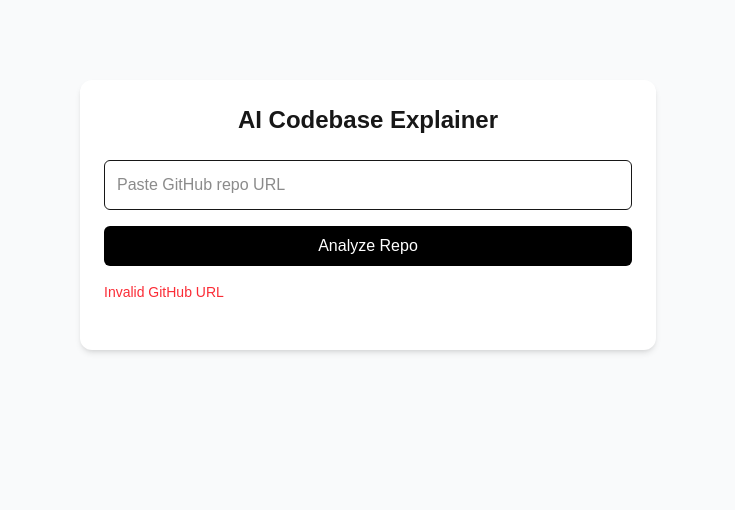
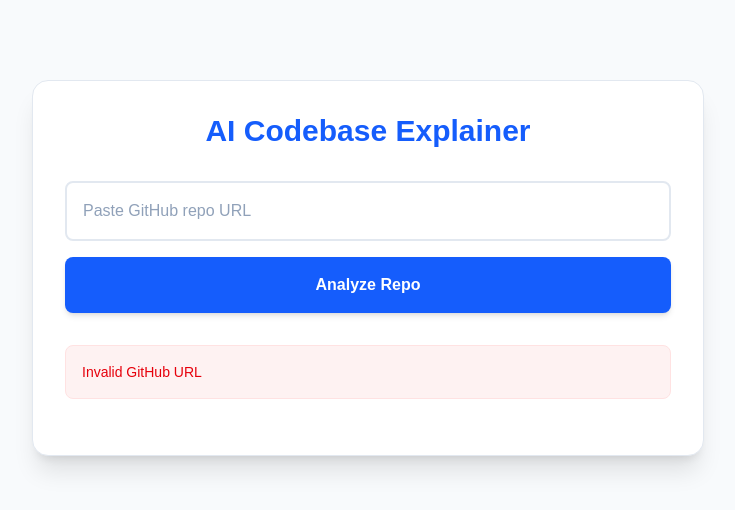
Before and after one commit to saminyc/CodeXplain, a Next.js app: page / in a window 1280 px wide. Both pictures are taken after a click on the button "Analyze Repo". Shown: the top 510 px of the page, without its empty margins (272-1007 px from the left). Built offline with nearby package versions, Linux system fonts and the light colour scheme.

Commit message:
ui: improved readibility and modernize dashboard design

```diff
--- a/app/layout.tsx
+++ b/app/layout.tsx
@@ -26,8 +26,9 @@ export default function RootLayout({
     <html
       lang="en"
       className={`${geistSans.variable} ${geistMono.variable} h-full antialiased`}
+      style={{ colorScheme: 'light' }}
     >
-      <body className="min-h-full flex flex-col">{children}</body>
+      <body className="min-h-full flex flex-col bg-slate-50">{children}</body>
     </html>
   );
 }
--- a/app/page.tsx
+++ b/app/page.tsx
@@ -50,51 +50,74 @@ export default function Home() {
   }
 
   return (
-      <div className="min-h-screen bg-gray-50 flex justify-center items-start pt-20">
-        <div className="w-full max-w-xl bg-white shadow-md rounded-xl p-6">
+      <div className="min-h-screen bg-slate-50 flex justify-center items-start pt-20 px-4">
+        <div className="w-full max-w-2xl bg-white shadow-xl rounded-2xl p-8 border border-slate-200">
 
-          <h1 className="text-2xl font-semibold mb-6 text-center">
+          <h1 className="text-3xl font-bold mb-8 text-center text-blue-600">
             AI Codebase Explainer
           </h1>
 
-          {/* Input */}
+          {/* Input Section */}
+          <div className="space-y-4 mb-8">
+            <div className="relative">
                   <input
                       type="text"
                       placeholder="Paste GitHub repo URL"
-              className="border rounded-md p-3 w-full mb-4 focus:outline-none focus:ring-2 focus:ring-black"
+                      className="border-2 border-slate-200 rounded-lg p-4 w-full focus:outline-none focus:border-blue-500 transition-all text-slate-800 placeholder-slate-400"
                       value={repoUrl}
                       onChange={(e) => setRepoUrl(e.target.value)}
                   />
+            </div>
 
-          {/* Button */}
             <button
                 onClick={fetchRepo}
                 disabled={loading}
-              className="w-full bg-black text-white py-2 rounded-md hover:bg-gray-800 transition"
+                className="w-full bg-blue-600 text-white py-4 rounded-lg font-semibold hover:bg-blue-700 active:transform active:scale-98 transition-all disabled:opacity-50 disabled:cursor-not-allowed shadow-md hover:shadow-lg"
             >
-            {loading ? "Analyzing..." : "Analyze Repo"}
+              {loading ? (
+                <span className="flex items-center justify-center">
+                  <svg className="animate-spin -ml-1 mr-3 h-5 w-5 text-white" xmlns="http://www.w3.org/2000/svg" fill="none" viewBox="0 0 24 24">
+                    <circle className="opacity-25" cx="12" cy="12" r="10" stroke="currentColor" strokeWidth="4"></circle>
+                    <path className="opacity-75" fill="currentColor" d="4 12a8 8 0 018-8V0C5.373 0 0 5.373 0 12h4zm2 5.291A7.962 7.962 0 014 12H0c0 3.042 1.135 5.824 3 7.938l3-2.647z"></path>
+                  </svg>
+                  Analyzing Repository...
+                </span>
+              ) : "Analyze Repo"}
             </button>
+          </div>
+
           {/*Error*/}
           {err && (
-              <p className="mt-4 text-sm text-red-500">{err}</p>
+              <div className="mb-6 p-4 bg-red-50 border border-red-100 rounded-lg">
+                <p className="text-sm text-red-600 font-medium">{err}</p>
+              </div>
           )}
 
-          {/* Display Files */}
-          <div className="mt-6 space-y-2">
+          {/* Results Section */}
+          <div className="space-y-6">
+            {files.length > 0 && (
+              <div className="grid grid-cols-1 sm:grid-cols-2 gap-3">
                 {files.map((file,index) => (
                     <div
                         key={index}
-                    className="border rounded-md p-3 text-sm bg-gray-100"
+                        className="border border-slate-100 rounded-lg p-3 text-sm bg-slate-50 text-slate-700 flex items-center"
                     >
-                  {file.name}
+                      <span className="mr-2">📄</span>
+                      <span className="truncate">{file.name}</span>
                     </div>
                 ))}
+              </div>
+            )}
+
             {explanation && (
-                <div className="mt-6 p-4 border rounded-md bg-white">
-                  <h2 className="font-semibold mb-2">AI Explanation</h2>
-                  <p className="text-sm whitespace-pre-line">
+                <div className="mt-8 p-6 border-0 rounded-xl bg-slate-900 text-slate-100 shadow-inner">
+                  <div className="flex items-center mb-4 border-b border-slate-700 pb-2">
+                    <span className="text-xl mr-2">🤖</span>
+                    <h2 className="font-bold text-lg text-white">AI Explanation</h2>
+                  </div>
+                  <div className="text-sm leading-relaxed whitespace-pre-line text-slate-100">
                     {explanation}
-                  </p>
+                  </div>
                 </div>
             )}
           </div>
```
Also changed, not shown: 1 other file (tests, documents, lock files or other folders). Lines whose indentation alone changed are shown as unchanged.
